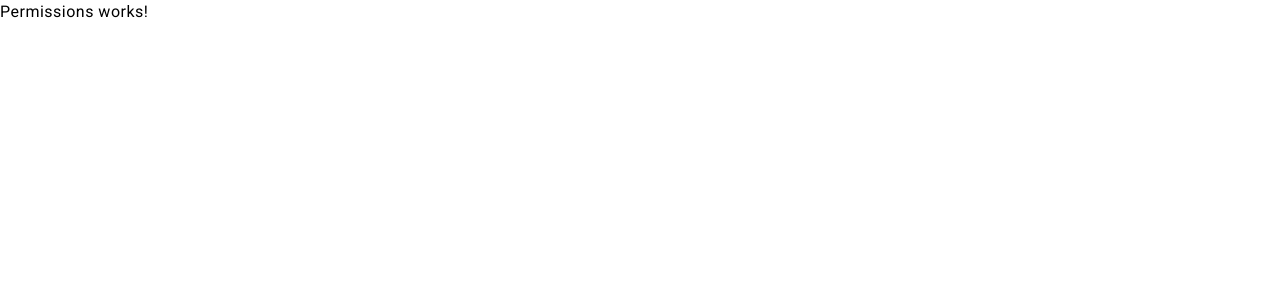
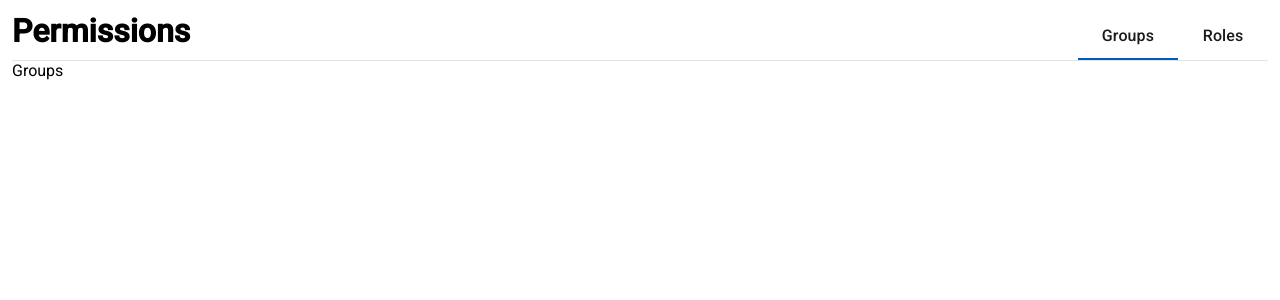
Before and after one commit to VladyslavVorobiov/admin-app-ng-18, an Angular app: page /permissions in a window 1280 px wide. Shown: the top 300 px of the page. Built offline with nearby package versions, Linux system fonts and the light colour scheme.

Commit message:
feat(permissions): add tabs

```diff
--- a/src/app/pages/permissions/permissions.component.css
+++ b/src/app/pages/permissions/permissions.component.css
@@ -0,0 +1,19 @@
+:host {
+    display: block;
+    box-sizing: border-box;
+    height: 100%;
+    padding: 12px;
+}
+
+.permissions__header {
+    position: relative;
+}
+
+.permissions__header-title {
+    margin: 0;
+}
+
+mat-tab-group {
+    position: relative;
+    top: -38px;
+}
--- a/src/app/pages/permissions/permissions.component.html
+++ b/src/app/pages/permissions/permissions.component.html
@@ -1,3 +1,8 @@
-<p>
-  Permissions works!
-</p>
+<header class="permissions__header">
+  <h1 class="permissions__header-title">Permissions</h1>
+
+  <mat-tab-group animationDuration="0ms" mat-stretch-tabs="false" mat-align-tabs="end">
+    <mat-tab label="Groups"> Groups </mat-tab>
+    <mat-tab label="Roles"> Roles </mat-tab>
+  </mat-tab-group>
+</header>
--- a/src/app/pages/permissions/permissions.component.ts
+++ b/src/app/pages/permissions/permissions.component.ts
@@ -1,4 +1,5 @@
 import { ChangeDetectionStrategy, Component } from '@angular/core';
+import {MatTabsModule} from '@angular/material/tabs';
 
 @Component({
   standalone: true,
@@ -6,7 +7,8 @@ import { ChangeDetectionStrategy, Component } from '@angular/core';
   templateUrl: './permissions.component.html',
   styleUrls: ['./permissions.component.css'],
   changeDetection: ChangeDetectionStrategy.OnPush,
+  imports: [MatTabsModule],
 })
-export class PermissionsComponent {
+export class PermissionsComponent     {
 
 }
--- a/src/index.html
+++ b/src/index.html
@@ -9,7 +9,7 @@
   <link href="https://fonts.googleapis.com/css2?family=Roboto:wght@300;400;500&display=swap" rel="stylesheet">
   <link href="https://fonts.googleapis.com/icon?family=Material+Icons" rel="stylesheet">
 </head>
-<body class="mat-typography">
+<body>
   <app-root></app-root>
 </body>
 </html>
--- a/src/styles.css
+++ b/src/styles.css
@@ -1,4 +1,6 @@
 /* You can add global styles to this file, and also import other style files */
+
+@import './styles/index.css';
 
 html, body { height: 100%; }
 body { margin: 0; font-family: Roboto, "Helvetica Neue", sans-serif; }
--- /dev/null
+++ b/src/styles/fundamentals/colors/colors.css
@@ -0,0 +1,3 @@
+:root {
+
+}
--- /dev/null
+++ b/src/styles/fundamentals/font-size/font-size.css
@@ -0,0 +1,4 @@
+:root {
+    --font-size-small: 12px;
+    --font-size-medium: 16px;
+}
--- /dev/null
+++ b/src/styles/fundamentals/index.css
@@ -0,0 +1,2 @@
+@import './colors/colors.css';
+@import './font-size/font-size.css';
--- /dev/null
+++ b/src/styles/index.css
@@ -0,0 +1,2 @@
+@import './fundamentals/index.css';
+@import './ng-material/index.css';
--- /dev/null
+++ b/src/styles/ng-material/index.css
@@ -0,0 +1 @@
+@import './tabs.css';
--- /dev/null
+++ b/src/styles/ng-material/tabs.css
@@ -0,0 +1,5 @@
+mat-tab-group {
+    .mdc-tab__text-label {
+        font-size: var(--font-size-medium);
+    }
+}
```
